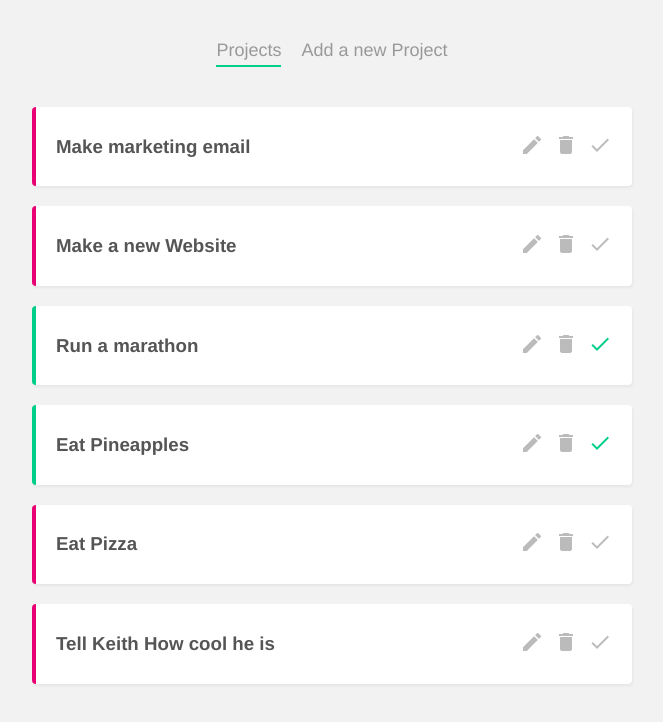
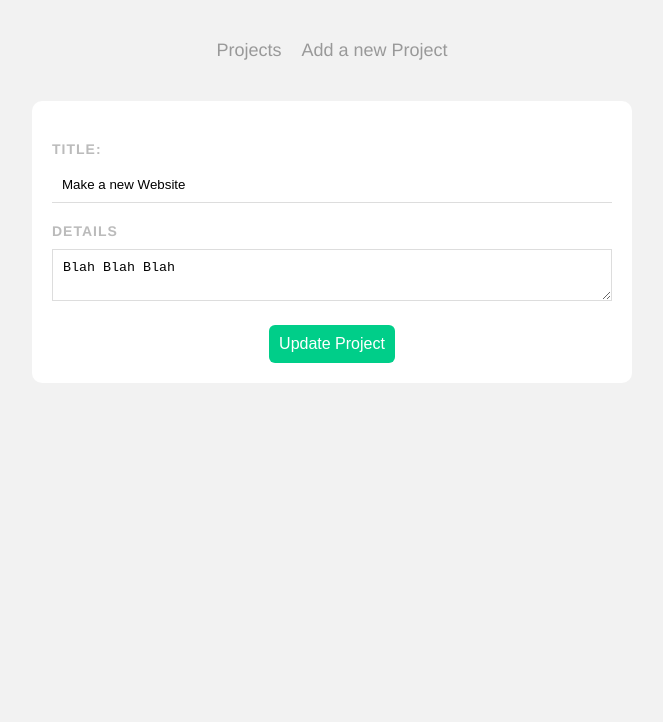
Before and after one commit to hardluker/project-planner, a Vue app: page /#/projects/08da in a window 1280 px wide. Before the commit this address led to /#/. Shown: the top 722 px of the page, without its empty margins (308-971 px from the left). Built offline with nearby package versions, Linux system fonts and the light colour scheme; data requests are answered from the project's data file.

Commit message:
Added Edit option.

```diff
--- a/data/db.json
+++ b/data/db.json
@@ -3,7 +3,7 @@
     {
       "id": "3",
       "title": "Make marketing email",
-      "details": "Lorem ipsum",
+      "details": "Hello",
       "complete": false
     },
     {
@@ -15,7 +15,7 @@
     {
       "id": "a0ff",
       "title": "Run a marathon",
-      "details": "Test Test Test",
+      "details": "Do a full 5k",
       "complete": true
     },
     {
@@ -25,15 +25,9 @@
       "complete": true
     },
     {
-      "id": "9fb5",
-      "title": "Eat Pizza",
-      "details": "Bake it, slice it up, eat that shiz",
-      "complete": false
-    },
-    {
-      "id": "b2af",
-      "title": "Tell Keith How cool he is",
-      "details": "Don't forget to smile and tell him he's an awesome friend. Also don't be a dick.",
+      "id": "fd93",
+      "title": "Eat bananas",
+      "details": "Yummy Yummy",
       "complete": false
     }
   ]
--- a/src/views/EditProject.vue
+++ b/src/views/EditProject.vue
@@ -1,5 +1,5 @@
 <template>
-  <form>
+  <form @submit.prevent="handleSubmit">
     <label>Title:</label>
     <input type="text" v-model="title" required />
     <label>Details</label>
@@ -25,6 +25,26 @@ export default {
         this.title = data.title;
         this.details = data.details;
       });
+  },
+  methods: {
+    handleSubmit() {
+      fetch(this.uri, {
+        method: 'PATCH',
+        headers: {
+          'Content-Type': 'application/json'
+        },
+        body: JSON.stringify({
+          title: this.title,
+          details: this.details
+        })
+      })
+        .then(() => {
+          this.$router.push('/');
+        })
+        .catch((error) => {
+          console.error('Error:', error);
+        });
+    }
   }
 };
 </script>
```
Also changed, not shown: 1 other file (tests, documents, lock files or other folders).
